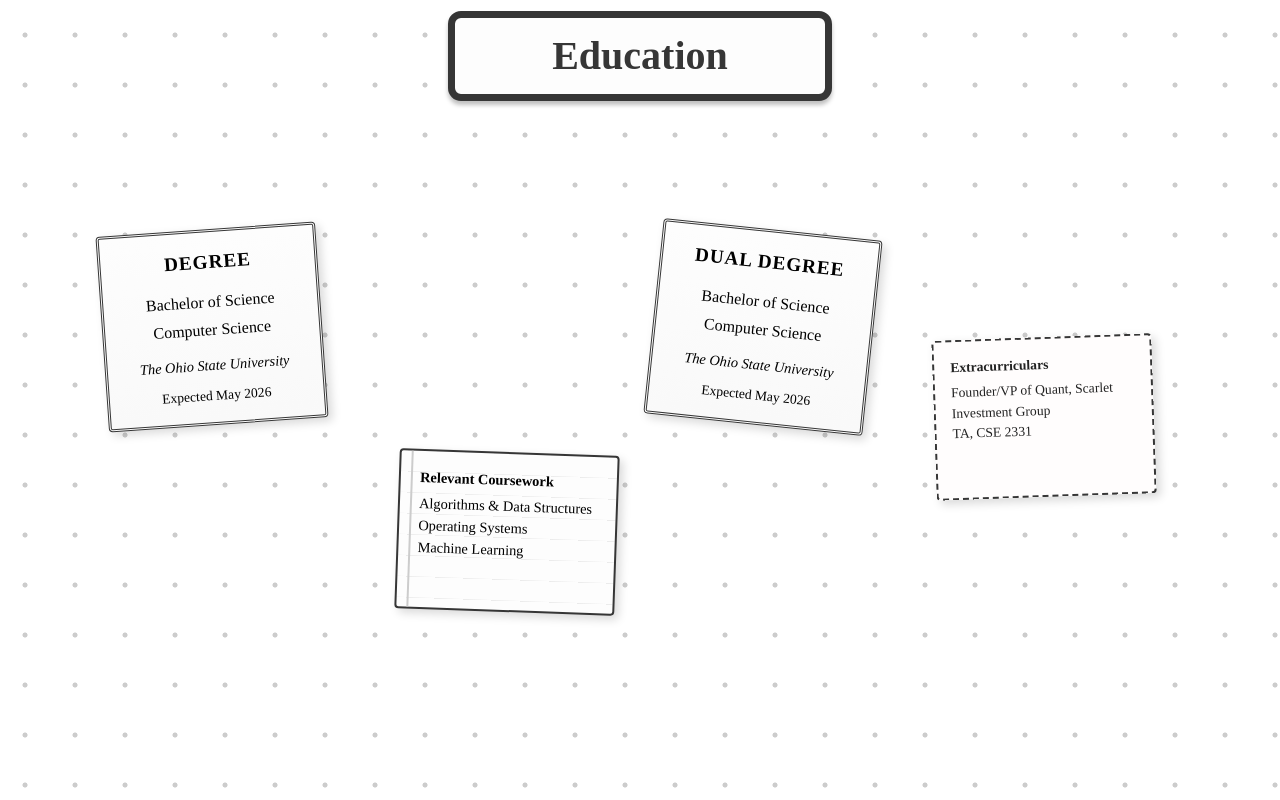
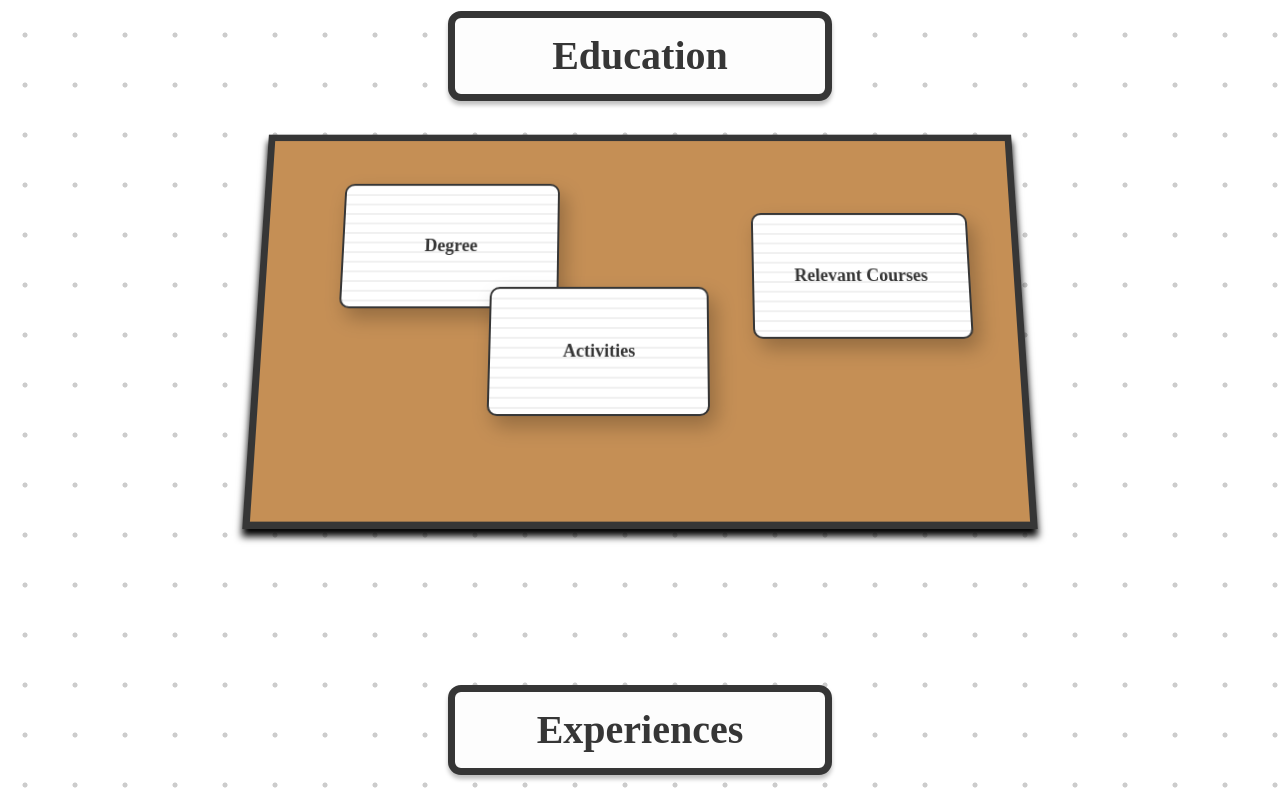
Before and after one commit to e-savar/PortfolioSite, a Next.js app: page / in a window 1280 px wide. Shown: the part 840-1640 px from the top of the page. Built offline with nearby package versions, Linux system fonts and the light colour scheme; a web font is replaced by a local one; what @mui/material-nextjs would draw is missing.

Commit message:
corkboard and notecards

```diff
--- a/src/app/Homepage.module.css
+++ b/src/app/Homepage.module.css
@@ -155,8 +155,10 @@
     text-align: center;
 }
 
-.timeline {
-    margin-top: 7vh;
+.desk {
+    margin-top: 3vh;
+    margin-left: 20vw;
+    justify-content: center;
 }
 .book {
     display: flex;
--- a/src/app/page.tsx
+++ b/src/app/page.tsx
@@ -48,9 +48,8 @@
             Education
           </div>
         </div>
-        <div className={styles.timeline}>
+        <div className={styles.desk}>
           <EducationDesk />
-
         </div>
       </div>
       <div className={styles.gap}>
--- a/src/components/Education/desk.module.css
+++ b/src/components/Education/desk.module.css
@@ -1,149 +1,97 @@
-.deskContainer {
-    width: 100%;
-    height: 90vh;
+.deskWrapper {
   position: relative;
-    overflow: hidden;
-    padding: 2rem;
-    box-sizing: border-box;
+  width: 60vw; /* Increase desk width to be fully visible */
+  height: 50vh; /* Increase desk height */
+  perspective: 1000px; /* 3D effect perspective */
+  display: flex;
+  justify-content: center;
+  align-items: center; /* centers the desk */
 }
 
-  .deskSurface {
+.deskContainer {
   position: relative;
   width: 100%;
   height: 100%;
-  }
-
-
-
-
-  .paperLabel {
-    font-size: 0.9rem;
-    font-weight: bold;
-    color: #363636;
-  }
-
-  /* Modal Overlay */
-  .modalOverlay {
-    position: fixed;
-    top: 0;
-    left: 0;
-    width: 100%;
-    height: 100%;
-    background-color: rgba(0, 0, 0, 0.45);
-    display: flex;
-    align-items: center;
-    justify-content: center;
-    z-index: 100;
-  }
-
-  /* Modal Content */
-  .modalContent {
-    background-color: #FDFDFD;
-    border: 2px solid #363636;
-    box-shadow: 4px 4px 10px rgba(0, 0, 0, 0.2);
-    padding: 2rem;
-    border-radius: 6px;
-    width: 80%;
-    max-width: 500px;
-    position: relative;
-  }
-
-  .closeButton {
-    position: absolute;
-    top: 10px;
-    right: 14px;
-    background: none;
-    border: none;
-    font-size: 1.5rem;
-    color: #363636;
-    cursor: pointer;
-  }
-
-
-  .deskContainer {
-    width: 100%;
-    height: 90vh;
-    position: relative;
-    padding: 2rem;
-    box-sizing: border-box;
-    overflow: hidden;
+  transform: rotateX(10deg);
+  transform-style: preserve-3d;
+  background: #c58f55;
+  border: 7px solid #363636; /* uniform border */
+  box-shadow: 0px 7px 7px black;
 }
 
 .paperItem {
   position: absolute;
   width: 220px;
-    min-height: 160px;
-    background-color: #FDFDFD;
-    border: 2px solid #363636;
-    box-shadow: 4px 4px 10px rgba(0, 0, 0, 0.15);
-    padding: 1rem;
-    font-size: 0.9rem;
+  min-height: 130px;
+  background-color: #fdfdfd;
+  border: 2px solid #363636; /* uniform border */
+  box-shadow: 6px 10px 20px rgba(0, 0, 0, 0.25);
+  padding: 0.75rem;
+  font-size: 18px;
+  border-radius: 10px;
+  transition: all 0.4s ease;
+  cursor: pointer;
+  color: #363636;
   display: flex;
-    flex-direction: column;
-    gap: 0.3rem;
-    transition: transform 0.2s ease;
-    border-radius: 4px;
-  }
-  .paperItem:hover {
-    transform: rotate(-1deg) scale(1.03);
-    box-shadow: 6px 6px 12px rgba(0, 0, 0, 0.2);
+  justify-content: center;
+  align-items: center;
+  text-align: center;
+  transform: rotateX(2deg) rotateZ(-5deg); /* slight rotation to feel scattered */
+  background-image: linear-gradient(to bottom, #f0f0f0 10%, #fff 10%, #fff 90%, #f0f0f0 90%);
+  background-size: 100% 10px; /* create lined paper effect */
+  background-repeat: repeat-y;
 }
 
-  /* Diploma - certificate look */
-  .diploma {
-    text-align: center;
-    border: 3px double #363636;
-    background: linear-gradient(to bottom, #FDFDFD, #f9f9f9);
+.paperItem h3 {
+  font-weight: 600;
+}
+.paperItem p {
+  font-size: 14px;
+}
+.paperItem ul {
+  list-style-type: disc; /* Bullet points */
+  margin-left: 20px; /* Add indentation */
 }
 
-  .diplomaTitle {
-    font-size: 1.2rem;
-    font-weight: bold;
-    letter-spacing: 1px;
-    margin-bottom: 0.5rem;
-    text-transform: uppercase;
+.paperItem li {
+  font-size: 14px;
+  margin-bottom: 3px; /* Space between items */
+  text-align: left;
 }
 
-  .diplomaText {
-    font-size: 1rem;
+
+.paperItem:hover {
+  transform: translateY(-6px) scale(1.02);
+  box-shadow: 6px 8px 16px rgba(0, 0, 0, 0.25);
+  z-index: 5;
 }
 
-  .diplomaSchool {
-    margin-top: 0.5rem;
-    font-style: italic;
+.active {
+  position: fixed;
+  top: 50%;
+  left: 50%;
+  transform: translate(-50%, -50%) scale(1.3);
+  background-color: #fefefe;
+  border: 3px solid #363636;
+  box-shadow: 12px 16px 24px rgba(0, 0, 0, 0.3);
+  padding: 2rem;
+  width: 320px;
+  max-width: 90vw;
+  max-height: 80vh;
+  overflow-y: auto;
+  z-index: 100;
+  display: block;
+  filter: none; /* Removed blur from active card */
 }
 
-  .diplomaYear {
-    font-size: 0.85rem;
-    margin-top: 0.25rem;
-  }
-
-  /* Notebook - lined paper */
-  .notebook {
-    background-image: repeating-linear-gradient(
-      to bottom,
-      #fdfdfd,
-      #fdfdfd 20px,
-      #eaeaea 21px
-    );
-    padding-left: 1.2rem;
-    position: relative;
-  }
-
-  .notebook::before {
+.active::before {
   content: '';
   position: absolute;
   top: 0;
-    left: 10px;
+  left: 0;
+  right: 0;
   bottom: 0;
-    width: 2px;
-    background-color: #ccc;
+  background-color: rgba(240, 240, 240, 0.4);
+  backdrop-filter: blur(10px); /* only blur the background of the active card */
+  z-index: -1;
 }
-
-  /* Flyer - more playful */
-  .flyer {
-    background: #fffdfd;
-    border: 2px dashed #363636;
-    font-size: 0.85rem;
-    color: #222;
-  }
--- a/src/components/Education/educationDesk.tsx
+++ b/src/components/Education/educationDesk.tsx
@@ -1,45 +1,118 @@
 'use client';
-import React, { useState } from 'react';
+import { useEffect, useRef, useState } from 'react';
 import styles from './desk.module.css';
 
-const items = [
-  { name: 'diploma', label: 'Diploma', top: '15%', left: '10%', rotate: '-4deg' },
-  { name: 'notebook', label: 'Notebook', top: '45%', left: '35%', rotate: '3deg' },
-  { name: 'flyer', label: 'Club Flyer', top: '30%', left: '65%', rotate: '-2deg' },
-];
-export default function EducationDesk() {
-  return (
-    <div className={styles.deskContainer}>
-      <div className={`${styles.paperItem} ${styles.diploma}`} style={{ top: '10%', left: '8%', transform: 'rotate(-4deg)' }}>
-        <h2 className={styles.diplomaTitle}>Degree</h2>
-        <p className={styles.diplomaText}>Bachelor of Science</p>
-        <p className={styles.diplomaText}>Computer Science</p>
-        <p className={styles.diplomaSchool}>The Ohio State University</p>
-        <p className={styles.diplomaYear}>Expected May 2026</p>
-      </div>
-
-      <div className={`${styles.paperItem} ${styles.notebook}`} style={{ top: '40%', left: '30%', transform: 'rotate(2deg)' }}>
-        <h3><strong>Relevant Coursework</strong></h3>
+const papers = [
+  {
+    id: 'degree',
+    label: 'Degree',
+    details: (
+      <>
+        <h3>Bachelor of Science</h3>
+        <p>The Ohio State University</p>
+        <p>Computer Science Engineering</p>
+        <p>Double Major in Mathematics</p>
+        <p>Expected May 2026</p>
+      </>
+    ),
+    top: '12%',
+    left: '10%',
+    rotate: '0deg',
+  },
+  {
+    id: 'activities',
+    label: 'Activities',
+    details: (
+      <>
+        <h3>Extracurriculars</h3>
         <ul>
-          <li>Algorithms & Data Structures</li>
+          <li>VP, Scarlet Investment Group</li>
+          <li>TA, CSE 2331</li>
+        </ul>
+      </>
+    ),
+    top: '40%',
+    left: '30%',
+    rotate: '0deg',
+  },
+  {
+    id: 'courses',
+    label: 'Relevant Courses',
+    details: (
+      <>
+        <h3>Coursework</h3>
+        <ul>
+          <li>Algorithms</li>
           <li>Operating Systems</li>
           <li>Machine Learning</li>
         </ul>
-      </div>
-      <div className={`${styles.paperItem} ${styles.diploma}`} style={{ top: '10%', left: '51%', transform: 'rotate(6deg)' }}>
-        <h2 className={styles.diplomaTitle}>Dual Degree</h2>
-        <p className={styles.diplomaText}>Bachelor of Science</p>
-        <p className={styles.diplomaText}>Computer Science</p>
-        <p className={styles.diplomaSchool}>The Ohio State University</p>
-        <p className={styles.diplomaYear}>Expected May 2026</p>
-      </div>
+      </>
+    ),
+    top: '20%',
+    left: '65%',
+    rotate: '0deg',
+  },
+];
 
-      <div className={`${styles.paperItem} ${styles.flyer}`} style={{ top: '25%', left: '73%', transform: 'rotate(-2deg)' }}>
-        <h3><strong>Extracurriculars</strong></h3>
-        <ul>
-          <li>Founder/VP of Quant, Scarlet Investment Group</li>
-          <li>TA, CSE 2331</li>
-        </ul>
+export default function EducationDesk() {
+  const [activePaper, setActivePaper] = useState<string | null>(null);
+  const containerRef = useRef<HTMLDivElement>(null);
+
+  const handleClickOutside = (e: MouseEvent) => {
+    if (
+      containerRef.current &&
+      !containerRef.current.contains(e.target as Node)
+    ) {
+      setActivePaper(null);
+    }
+  };
+
+  useEffect(() => {
+    const handleKeyDown = (e: KeyboardEvent) => {
+      if (e.key === 'Escape') setActivePaper(null);
+    };
+
+    if (activePaper) {
+      document.addEventListener('mousedown', handleClickOutside);
+      document.addEventListener('keydown', handleKeyDown);
+    } else {
+      document.removeEventListener('mousedown', handleClickOutside);
+      document.removeEventListener('keydown', handleKeyDown);
+    }
+
+    return () => {
+      document.removeEventListener('mousedown', handleClickOutside);
+      document.removeEventListener('keydown', handleKeyDown);
+    };
+  }, [activePaper]);
+
+  return (
+    <div className={styles.deskWrapper}>
+      {activePaper && <div className={styles.backdrop} />}
+      <div className={styles.deskContainer} ref={containerRef}>
+        {papers.map((paper) => {
+          const isActive = activePaper === paper.id;
+          return (
+            <div
+              key={paper.id}
+              className={`${styles.paperItem} ${isActive ? styles.active : ''}`}
+              style={{
+                top: isActive ? '50%' : paper.top,
+                left: isActive ? '50%' : paper.left,
+                transform: isActive
+                  ? 'translate(-50%, -50%) scale(1.3)'
+                  : `rotate(${paper.rotate})`,
+                zIndex: isActive ? 100 : 1,
+                fontWeight: isActive ? '400' : '600',
+              }}
+              onClick={() =>
+                setActivePaper(isActive ? null : paper.id)
+              }
+            >
+              {isActive ? paper.details : paper.label}
+            </div>
+          );
+        })}
       </div>
     </div>
   );
```
Lines whose indentation alone changed are shown as unchanged.
